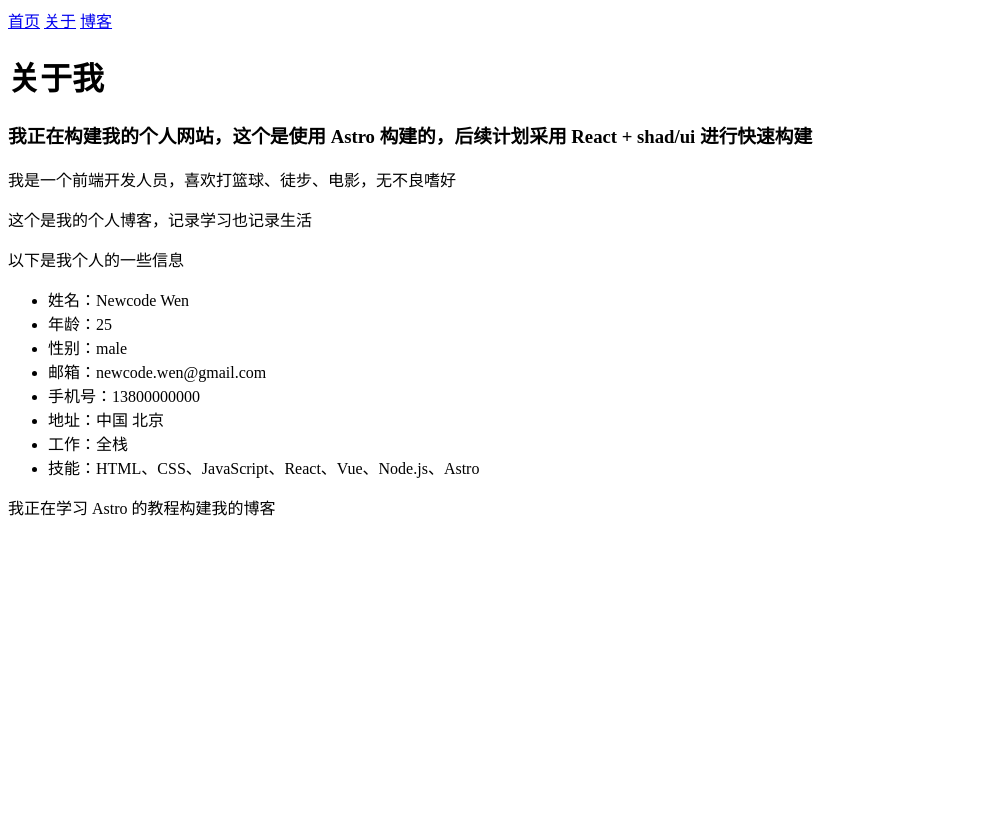
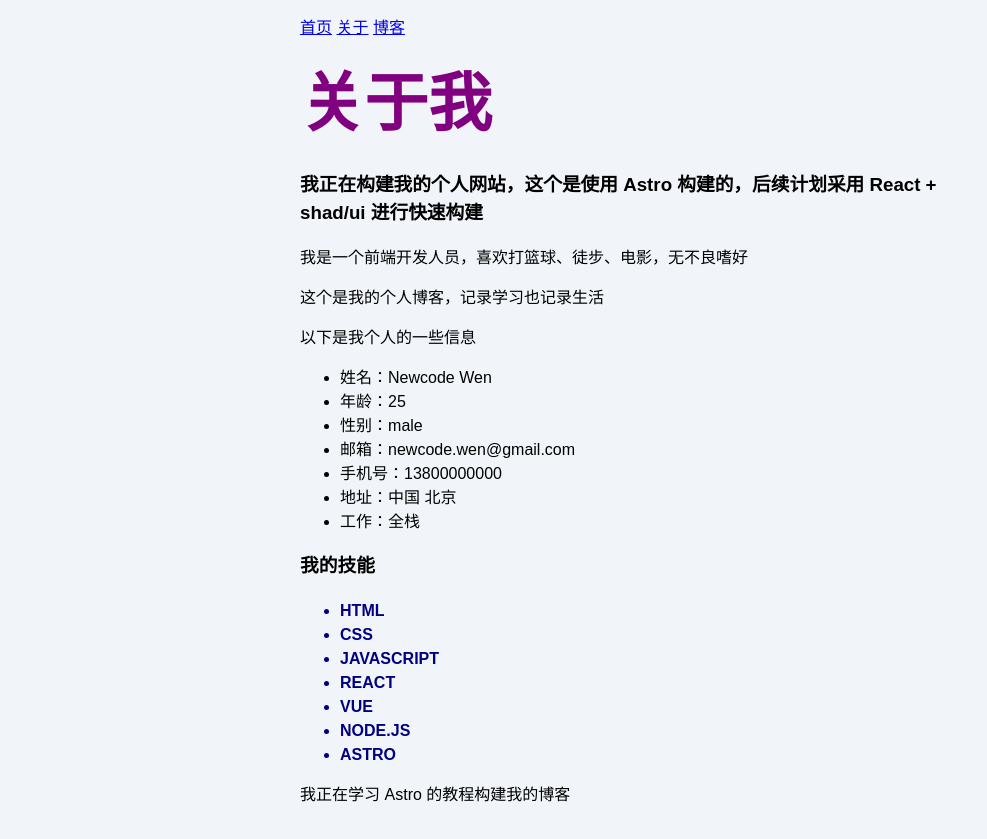
Before and after one commit to newcodewen/astro-blog, an Astro site: page /about in a window 1280 px wide. Shown: the whole page, without its empty margins (0-987 px from the left). Before the commit the page ends 800 px from the top, so only its background shows below. Built offline with nearby package versions, Linux system fonts and the light colour scheme; Astro itself is replaced by a stand-in of ours.

Commit message:
style: add base style

```diff
--- a/src/pages/about.astro
+++ b/src/pages/about.astro
@@ -1,4 +1,5 @@
 ---
+import "../styles/global.css";
 const pageTitle = "关于我";
 
 const personInfo = {
@@ -13,6 +14,10 @@ const personInfo = {
 };
 
 const finished = false;
+
+const skillColor = "navy";
+const fontWeight = "bold";
+const textCase = "uppercase";
 ---
 
 <html lang="en">
@@ -22,6 +27,18 @@ const finished = false;
     <meta name="viewport" content="width=device-width" />
     <meta name="generator" content={Astro.generator} />
     <title>{pageTitle}</title>
+    <style define:vars={{ skillColor, fontWeight, textCase }}>
+      h1 {
+        color: purple;
+        font-size: 4rem;
+      }
+
+      .skill {
+        color: var(--skillColor);
+        font-weight: var(--fontWeight);
+        text-transform: var(--textCase);
+      }
+    </style>
   </head>
   <body>
     <a href="/">首页</a>
@@ -43,7 +60,11 @@ const finished = false;
       <li>手机号：{personInfo.phone}</li>
       <li>地址：{personInfo.address}</li>
       <li>工作：{personInfo.job}</li>
-      <li>技能：{personInfo.skills.join("、")}</li>
+    </ul>
+
+    <h3>我的技能</h3>
+    <ul>
+      {personInfo.skills.map((skill) => <li class="skill">{skill}</li>)}
     </ul>
 
     {
--- a/src/pages/blog.astro
+++ b/src/pages/blog.astro
@@ -1,5 +1,5 @@
 ---
-
+import "../styles/global.css";
 ---
 
 <html lang="en">
--- a/src/pages/index.astro
+++ b/src/pages/index.astro
@@ -1,4 +1,5 @@
 ---
+import "../styles/global.css";
 const pageTitle = " Newcode Wen's 虚拟人生";
 ---
 
--- /dev/null
+++ b/src/styles/global.css
@@ -0,0 +1,21 @@
+html {
+  background-color: #f1f5f9;
+  font-family: sans-serif;
+}
+
+body {
+  margin: 0 auto;
+  width: 100%;
+  max-width: 80ch;
+  padding: 1rem;
+  line-height: 1.5;
+}
+
+* {
+  box-sizing: border-box;
+}
+
+h1 {
+  margin: 1rem 0;
+  font-size: 2.5rem;
+}
```
Also changed, not shown: src/pages/posts/learn-astro.md (+29 -1 lines).
